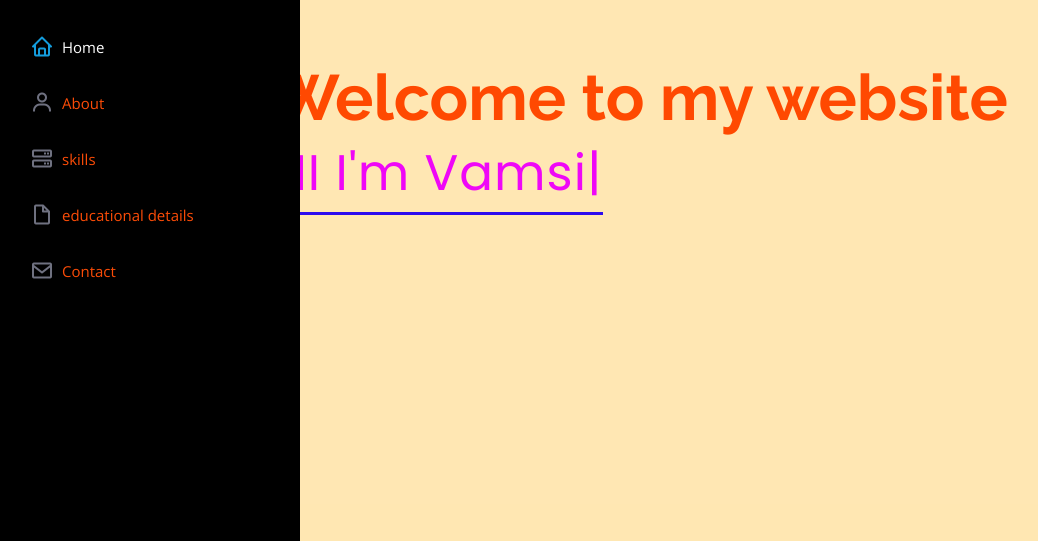
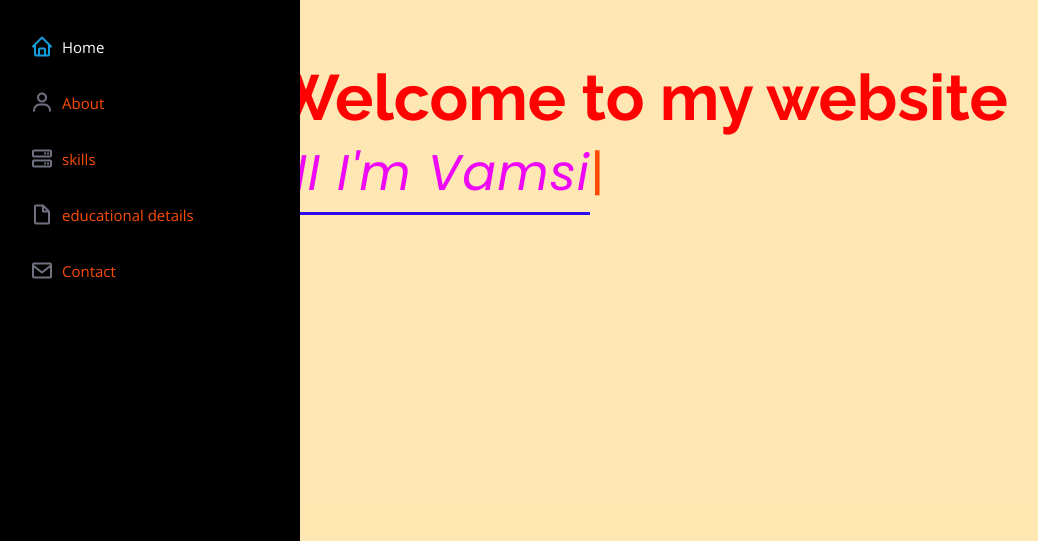
Before and after one commit to Pittavamsi/myportfoliowebsite, a plain HTML site: page index.html in a window 1280 px wide. Shown: the part 259-800 px from the top of the page, without its empty margins (0-1038 px from the left). Drawn offline with nearby package versions, Linux system fonts and the light colour scheme.

Commit message:
changed the header

```diff
--- a/css/style.css
+++ b/css/style.css
@@ -211,7 +211,7 @@ h1, h2, h3, h4, h5, h6 {
   font-size: 64px;
   font-weight: 700;
   line-height: 56px;
-  color: rgb(255, 73, 1);
+  color: rgb(255, 1, 1);
 }
 #hero p {
   color: rgb(255, 75, 4);
@@ -219,7 +219,7 @@ h1, h2, h3, h4, h5, h6 {
   font-size: 50px;
   font-family: "Poppins", sans-serif;
 }
-#hero p span {
+#hero p em {
   color: rgb(239, 7, 247);
   padding-bottom: 4px;
   letter-spacing: 1px;
--- a/index.html
+++ b/index.html
@@ -64,7 +64,7 @@
   <section id="hero" class="d-flex flex-column justify-content-center align-items-center">
     <div class="hero-container" data-aos="fade-in">
       <h1>Welcome to my website</h1>
-      <p><span class="typed" data-typed-items=" HI I'm Vamsi "></span></p>
+      <p><em class="typed" data-typed-items=" HI I'm Vamsi "></em></p>
     </div>
   </section><!-- End Hero -->
 
```
